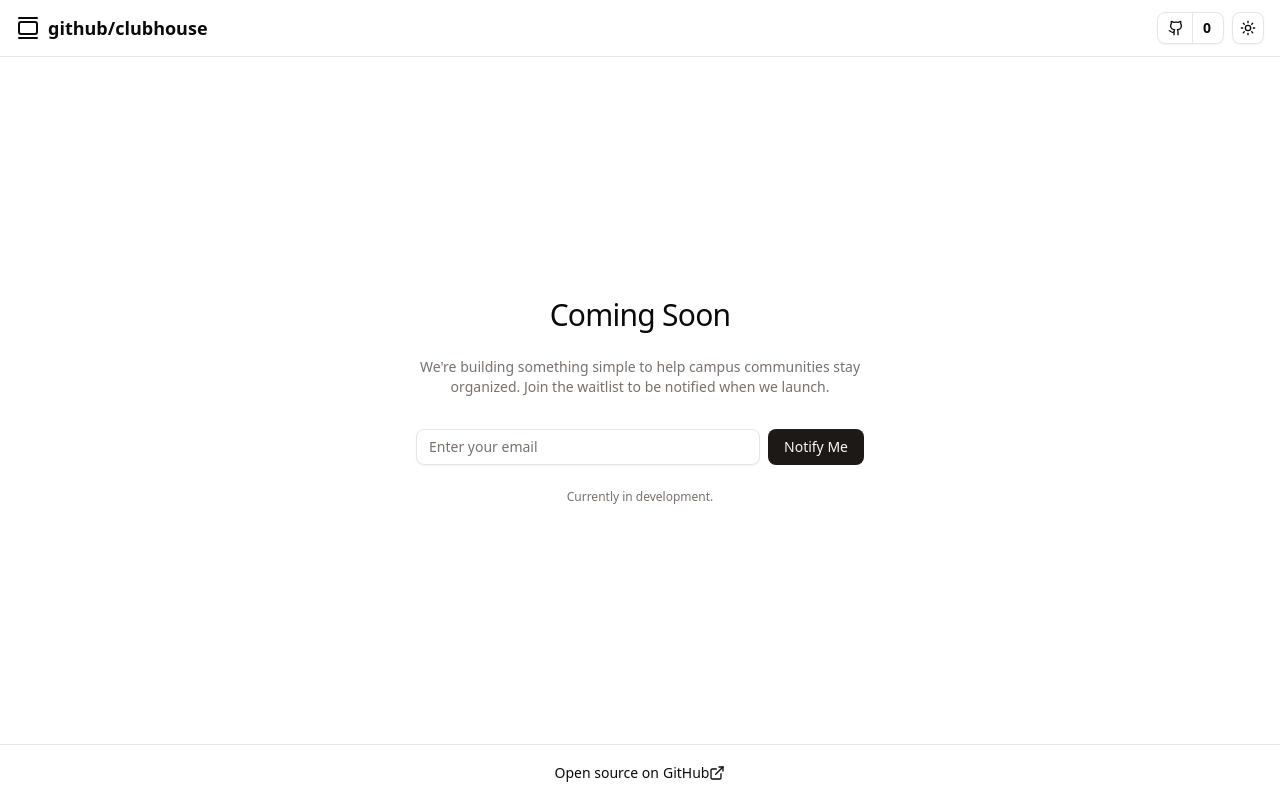
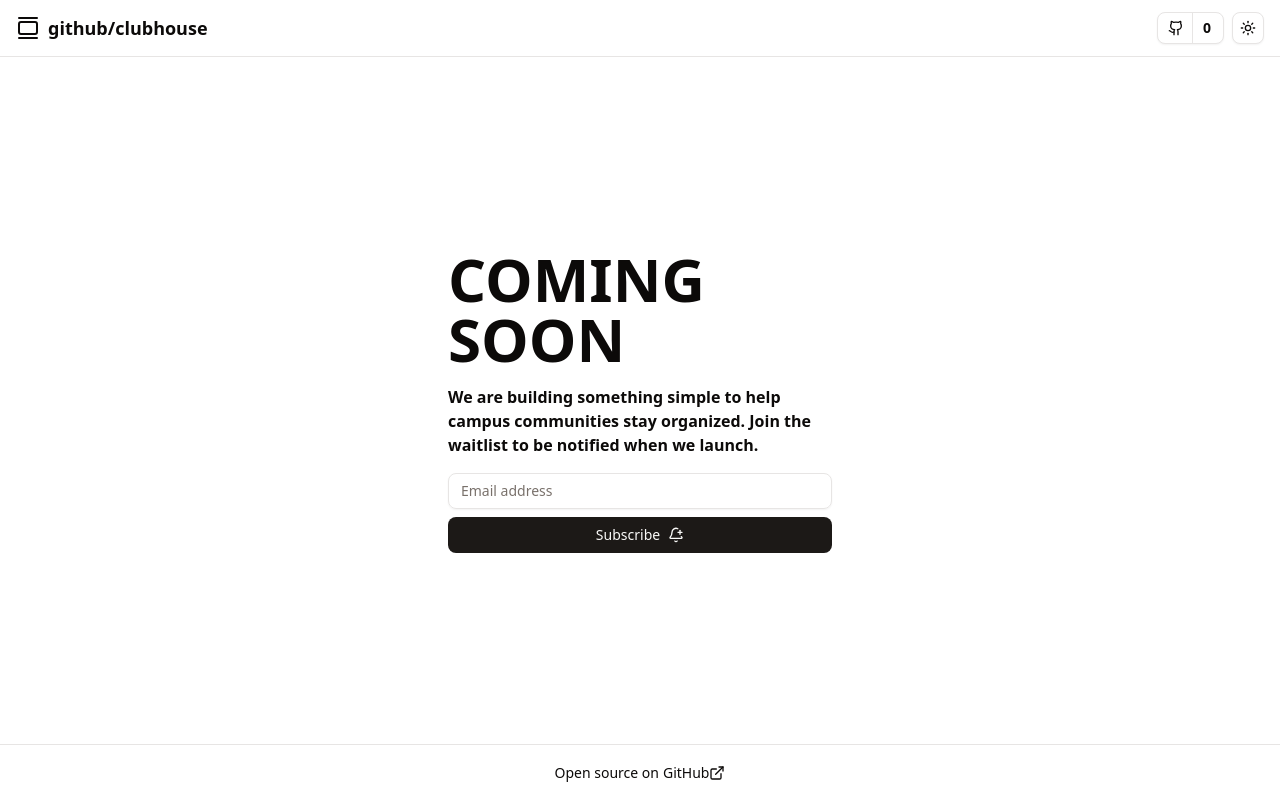
Before and after one commit to lokithor476/clubhouse, a Next.js app: page / in a window 1280 px wide. Built offline with nearby package versions, Linux system fonts and the light colour scheme.

Commit message:
chore: refactor and improve UX

```diff
--- a/src/app/(app)/page.tsx
+++ b/src/app/(app)/page.tsx
@@ -1,52 +1,74 @@
-"use client";
-
-import { useState } from "react";
+import { BellPlus, CircleCheckBig, Info } from "lucide-react";
+import type { Metadata } from "next";
 import { Button } from "@/components/ui/button";
 import { Input } from "@/components/ui/input";
+import { cn } from "@/lib/utils";
+
+const title = "Coming soon";
+const description =
+  "We are building something simple to help campus communities stay organized. Join the waitlist to be notified when we launch.";
+
+export const metadata: Metadata = {
+  title: title,
+  description: description,
+};
 
 export default function LandingPage() {
-  const [submitted, setSubmitted] = useState(false);
-
-  const handleSubmit = (e: React.FormEvent<HTMLFormElement>) => {
-    e.preventDefault();
-    const data = new FormData(e.currentTarget);
-    const email = data.get("email") as string;
-    if (!email) return;
-    setSubmitted(true);
-  };
-
   return (
-    <section className="flex flex-1 items-center justify-center bg-background px-6">
-      <div className="w-full max-w-md space-y-6 text-center">
-        <h1 className="font-medium text-3xl tracking-tight">Coming Soon</h1>
-        <p className="text-muted-foreground text-sm">
-          We&apos;re building something simple to help campus communities stay
-          organized. Join the waitlist to be notified when we launch.
-        </p>
-        {submitted ? (
-          <div className="font-medium text-green-600 text-sm">
-            You&apos;re on the list! We&apos;ll notify you when we launch.
+    <section className="flex flex-1">
+      <div className="container mx-auto flex items-center justify-center">
+        <div className="w-full max-w-xs space-y-4 md:max-w-sm">
+          <h2 className="font-black font-sans text-6xl uppercase">{title}</h2>
+          <div className="">
+            <p className="font-semibold">{description}</p>
           </div>
-        ) : (
-          <form
-            className="flex flex-col gap-2 pt-2 sm:flex-row"
-            onSubmit={handleSubmit}
-          >
-            <Input
-              className="text-center sm:text-left"
-              type="email"
-              name="email"
-              required
-              aria-label="Email address"
-              placeholder="Enter your email"
-            />
-            <Button type="submit">Notify Me</Button>
-          </form>
-        )}
-        <p className="text-muted-foreground text-xs">
-          Currently in development.
-        </p>
+          <EmailSubscription subscribed={false} verify={false} />
+        </div>
       </div>
     </section>
   );
 }
+
+function EmailSubscription({
+  subscribed = false,
+  verify = false,
+}: {
+  subscribed: boolean;
+  verify: boolean;
+}) {
+  return (
+    <form className="flex w-full flex-col gap-2">
+      <div className="relative">
+        <Input type="email" placeholder="Email address" />
+      </div>
+
+      <Button type="submit" className="w-full">
+        {subscribed ? (
+          <span className="inline-flex items-center gap-2">
+            Subscribed <CircleCheckBig className="size-4" />
+          </span>
+        ) : (
+          <span className="inline-flex items-center gap-2">
+            Subscribe <BellPlus className="size-4" />
+          </span>
+        )}
+      </Button>
+
+      {subscribed && (
+        <div
+          className={cn(
+            "flex items-center space-x-1",
+            verify ? "text-muted-foreground" : "text-destructive",
+          )}
+        >
+          <Info className="size-3 stroke-current" />
+          <p className="font-medium text-sm">
+            {verify
+              ? "You're already subscribed to our email."
+              : "Verify email to receive notifications."}
+          </p>
+        </div>
+      )}
+    </form>
+  );
+}
```
